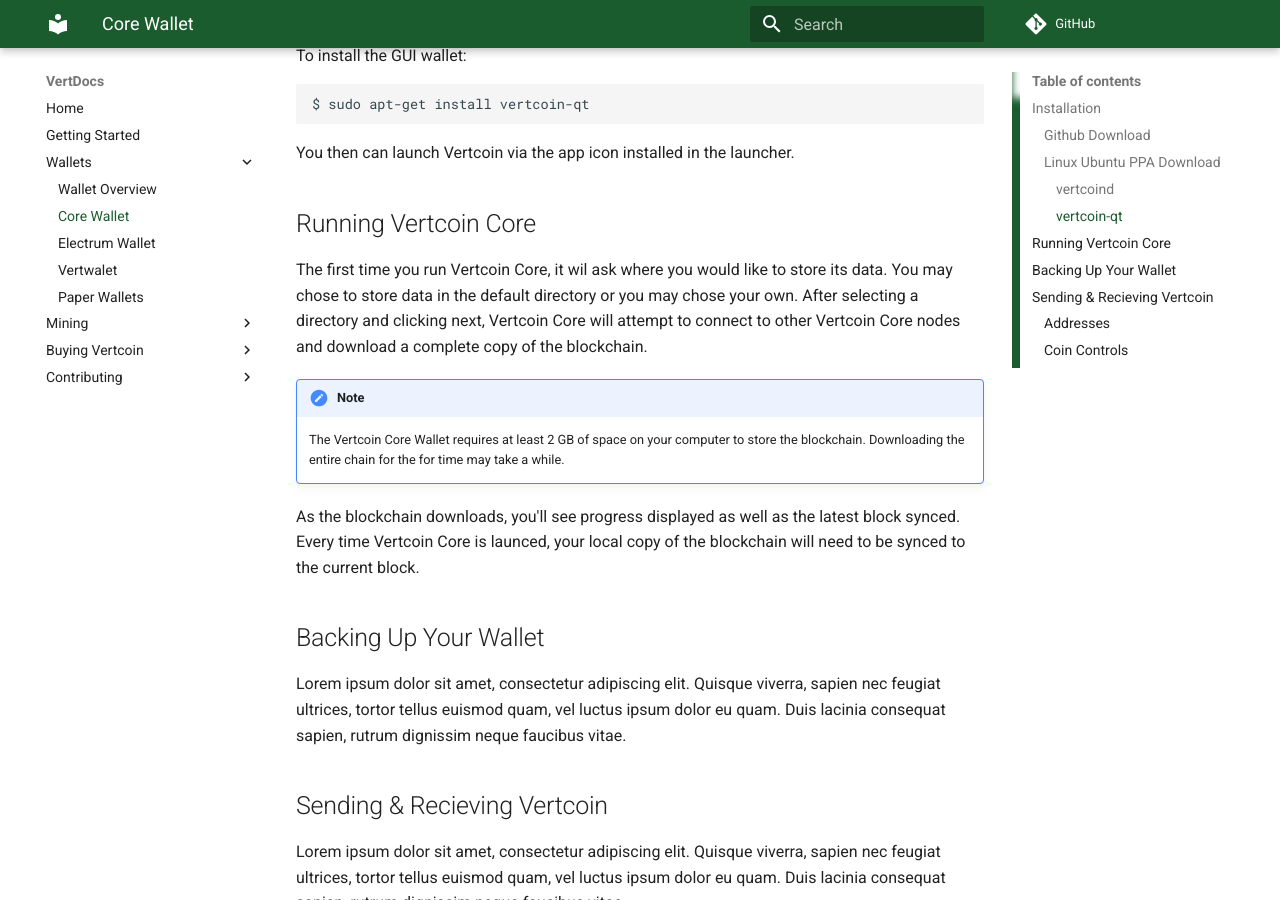
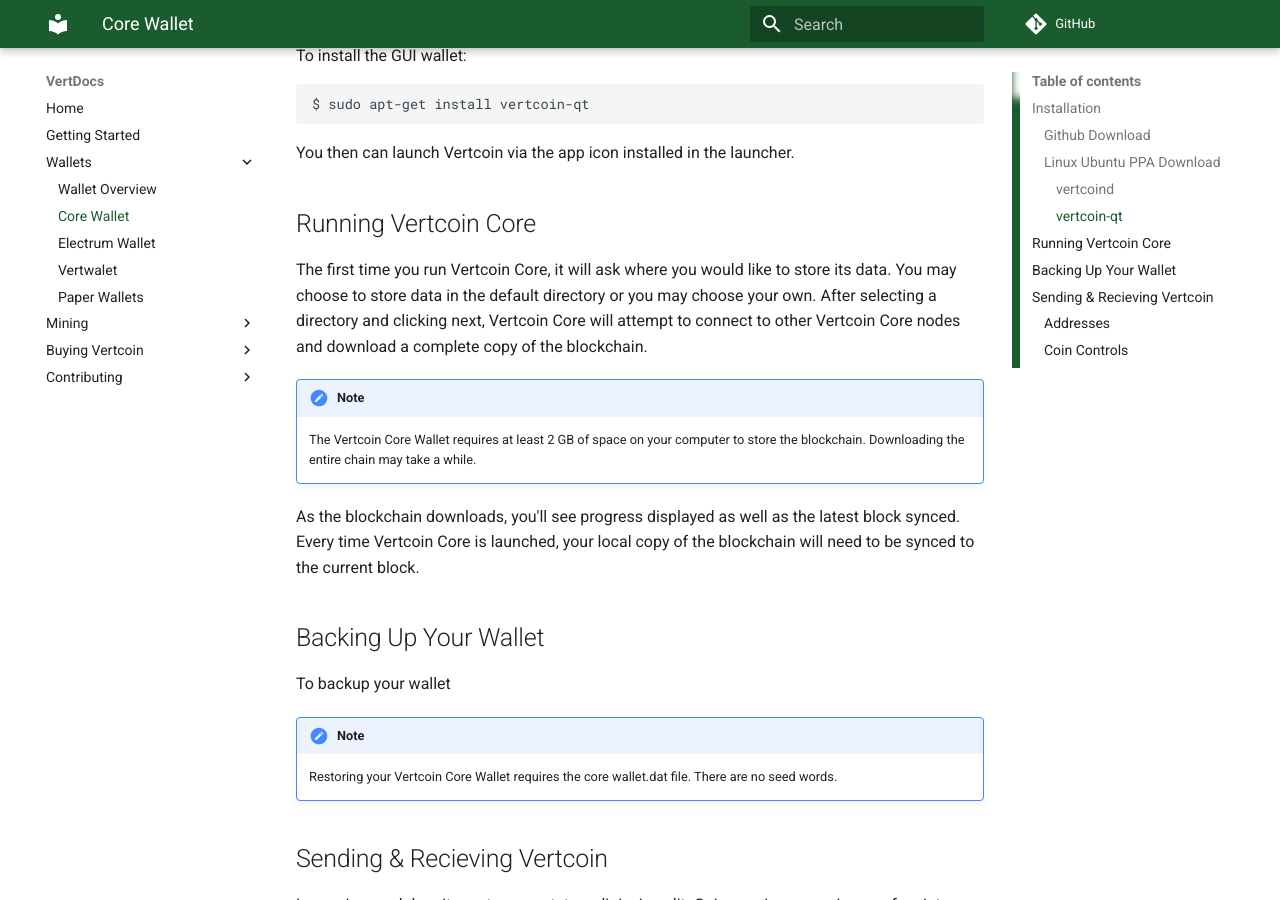
Before and after one commit to vertcoin-project/VertDocs, an MkDocs documentation site: the page built from docs/Wallets/Core-Wallet.md, in a window 1280 px wide and 900 px high, scrolled down 1291 px. Built offline with MkDocs 1.6.1 and Material for MkDocs 9.7.7, drawn with Linux system fonts in a browser that asks for light colours; comment, search, counter and statistics services are not loaded; old or Windows-style settings are respelled for this version of MkDocs.

Commit message:
Update Core-Wallet.md

```diff
--- a/docs/Wallets/Core-Wallet.md
+++ b/docs/Wallets/Core-Wallet.md
@@ -70,19 +70,23 @@
 
 ##  Running Vertcoin Core
 
-The first time you run Vertcoin Core, it wil ask where you would like to store its data. You may chose to store data in the default directory or you may chose your own. After selecting a directory and clicking next, Vertcoin Core will attempt to connect to other Vertcoin Core nodes and download a complete copy of the blockchain.
+The first time you run Vertcoin Core, it will ask where you would like to store its data. You may choose to store data in the default directory or you may choose your own. After selecting a directory and clicking next, Vertcoin Core will attempt to connect to other Vertcoin Core nodes and download a complete copy of the blockchain.
 
 
 !!!caution "Note"
-    The Vertcoin Core Wallet requires at least 2 GB of space on your computer to store the blockchain. Downloading the entire chain for the for time may take a while.
+    The Vertcoin Core Wallet requires at least 2 GB of space on your computer to store the blockchain. Downloading the entire chain may take a while.
 
-As the blockchain downloads, you'll see progress displayed as well as the latest block synced. Every time Vertcoin Core is launced, your local copy of the blockchain will need to be synced to the current block.
+As the blockchain downloads, you'll see progress displayed as well as the latest block synced. Every time Vertcoin Core is launched, your local copy of the blockchain will need to be synced to the current block.
 
 
 
 ## Backing Up Your Wallet
 
-Lorem ipsum dolor sit amet, consectetur adipiscing elit. Quisque viverra, sapien nec feugiat ultrices, tortor tellus euismod quam, vel luctus ipsum dolor eu quam. Duis lacinia consequat sapien, rutrum dignissim neque faucibus vitae.
+To backup your wallet
+
+
+!!!caution "Note"
+    Restoring your Vertcoin Core Wallet requires the core wallet.dat file.  There are no seed words.
 
 ## Sending & Recieving Vertcoin
 Lorem ipsum dolor sit amet, consectetur adipiscing elit. Quisque viverra, sapien nec feugiat ultrices, tortor tellus euismod quam, vel luctus ipsum dolor eu quam. Duis lacinia consequat sapien, rutrum dignissim neque faucibus vitae.
```
